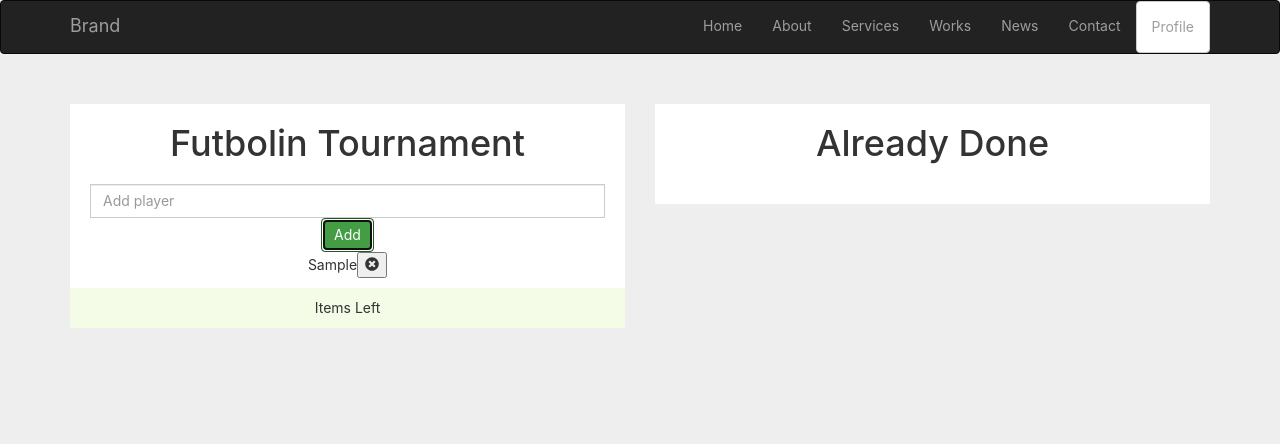
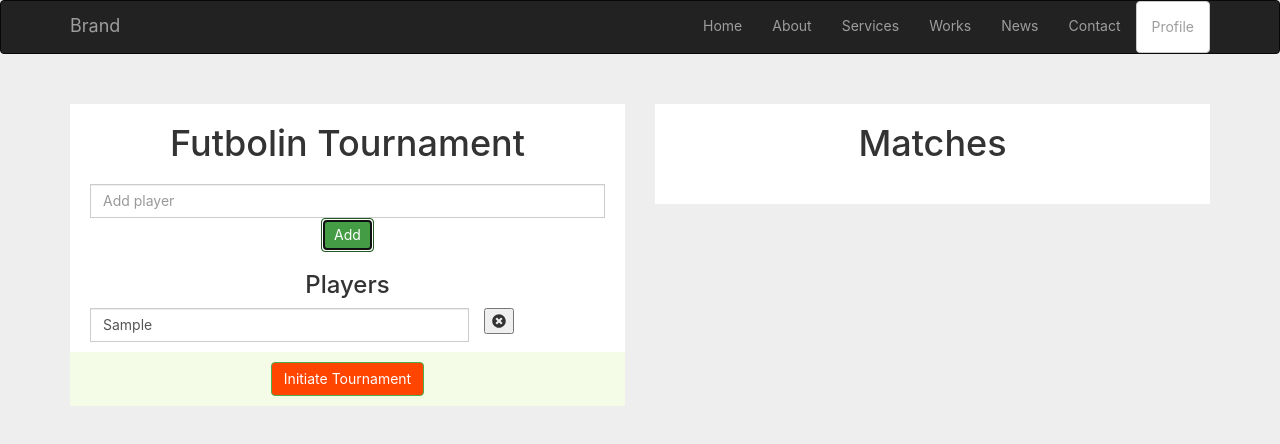
Before and after one commit to titogithub/foosball, a React (Create React App) app: page / in a window 1280 px wide. Both pictures are taken after typing "Sample" into the empty fields and a click on the button "Add". Shown: the top 444 px of the page. Built offline with nearby package versions, Linux system fonts and the light colour scheme.

Commit message:
Edit players functionality

```diff
--- a/src/App.css
+++ b/src/App.css
@@ -75,6 +75,11 @@ li.ui-state-default:last-child{
     margin-top:10px;
 }
 
-back-cross{
-  background-color: rgb(130, 211, 9)
+.closeButton{
+  padding-right: 22%;
+  padding-left: 0px;
 }
+
+.initiate{
+  background-color: orangered
+}
--- a/src/components/Home.js
+++ b/src/components/Home.js
@@ -28,6 +28,17 @@ export default class Home extends Component {
     this.setState({players})
   }
 
+  handleEditPlayers = (e, key) => {
+    const players = this.state.players.map(player => {
+      if(player.id !== key){
+        return player
+      }else{
+        return {id: key, name: e.target.value}
+      }
+    })
+    this.setState({players})
+  }
+
   render() {
     return (
       <div className="App">
@@ -36,20 +47,27 @@ export default class Home extends Component {
             <div className="col-md-6">
               <div className="todolist not-done">
                 <h1>Futbolin Tournament</h1>
-                <input name="addPlayer"  onChange={this.handleChange} type="text" className="form-control add-todo" placeholder="Add player" value={this.state.newPlayer}/>
+                <input name="addPlayer"  onChange={this.handleChange} type="text"
+                  className="form-control add-todo"
+                  placeholder="Add player"
+                  value={this.state.newPlayer}/>
                 <button onClick={this.addPlayer}  className="btn btn-success">Add</button>
 
                 <ul id="sortable" className="list-unstyled">
-                  <PlayerList players={this.state.players} handleRemovePlayer={this.removePlayer}/>
+                  <h3>Players</h3>
+                  <PlayerList players={this.state.players}
+                   handleRemovePlayer={this.removePlayer}
+                   handleEditPlayers={this.handleEditPlayers}
+                   />
                 </ul>
                 <div className="todo-footer">
-                  <strong><span className="count-todos"></span></strong> Items Left
+                  <button className="btn btn-success initiate">Initiate Tournament</button>
                 </div>
               </div>
             </div>
             <div className="col-md-6">
               <div className="todolist">
-                <h1>Already Done</h1>
+                <h1>Matches</h1>
                 <ul id="done-items" className="list-unstyled">
                 </ul>
               </div>
--- a/src/components/PlayerItem.js
+++ b/src/components/PlayerItem.js
@@ -3,13 +3,20 @@ import { FontAwesomeIcon } from '@fortawesome/react-fontawesome'
 import { faTimesCircle } from '@fortawesome/free-solid-svg-icons'
 
 const PlayerItem = ({
-    player, removePlayer
+  player, removePlayer, handleEditPlayers
 }) => (
-    <li className="ui-state-default back-cross">{player}
-    <button className="back-cross" onClick={removePlayer}>
-    <FontAwesomeIcon icon={faTimesCircle} />
-    </button>
-    </li>
+      <li className="ui-state-default back-cross">
+      <div className="row">
+        <div className="col-6 col-sm-9">
+          <input onChange={handleEditPlayers} name="editPlayer" type="text" className="form-control add-todo" placeholder="Add player" value={player} />
+        </div>
+        <div className="col-6 col-sm-3 closeButton">
+          <button className="back-cross" onClick={removePlayer}>
+            <FontAwesomeIcon icon={faTimesCircle} />
+          </button>
+        </div>
+      </div>
+      </li>
   );
 
 export default PlayerItem;
--- a/src/components/PlayerList.js
+++ b/src/components/PlayerList.js
@@ -1,10 +1,12 @@
 import React from 'react';
 import PlayerItem from './PlayerItem';
 const PlayerList = ({
-    players, handleRemovePlayer
+  players, handleRemovePlayer, handleEditPlayers
 }) => (
   players.map(player => (
-    <PlayerItem player={player.name} key={player.id} removePlayer={() => handleRemovePlayer(player.id)}/>
+    <PlayerItem player={player.name} key={player.id} removePlayer={() => handleRemovePlayer(player.id)}
+      handleEditPlayers={(e) => handleEditPlayers(e, player.id)}
+    />
   ))
 );
 
```
